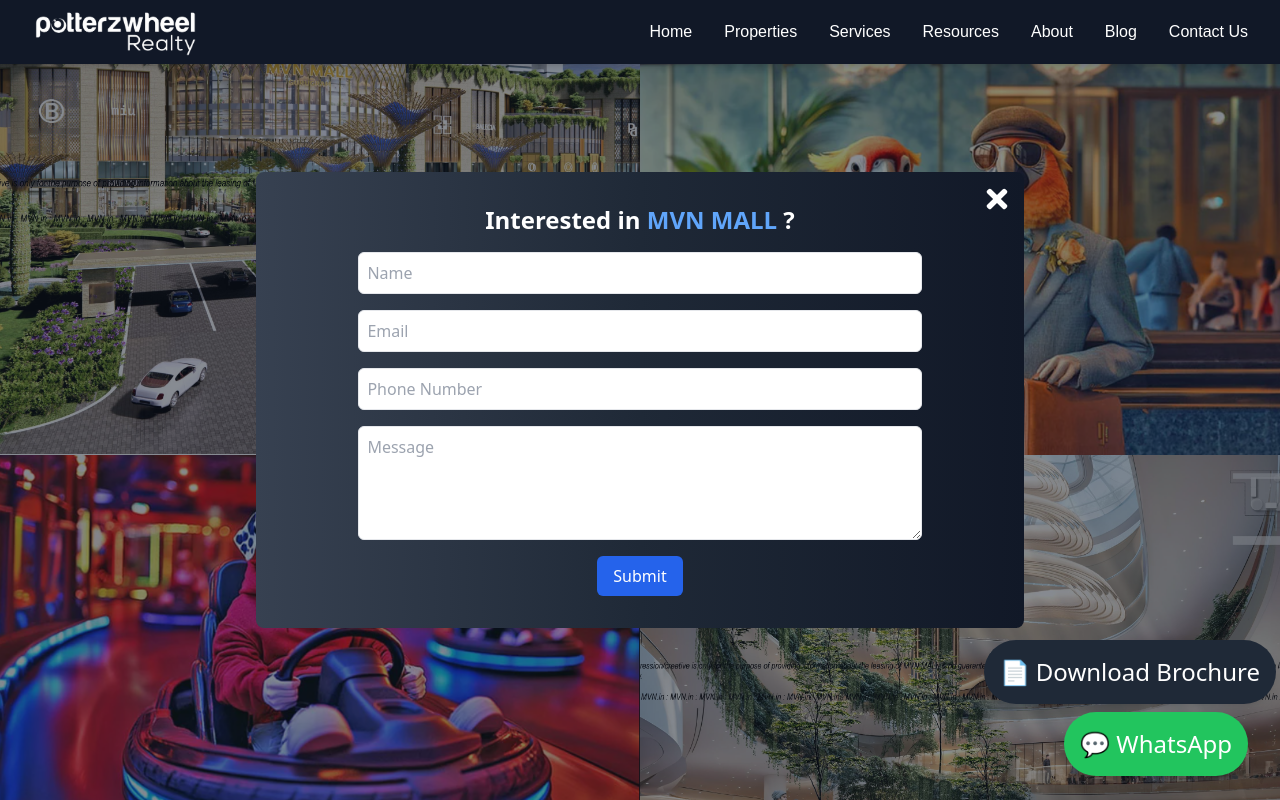
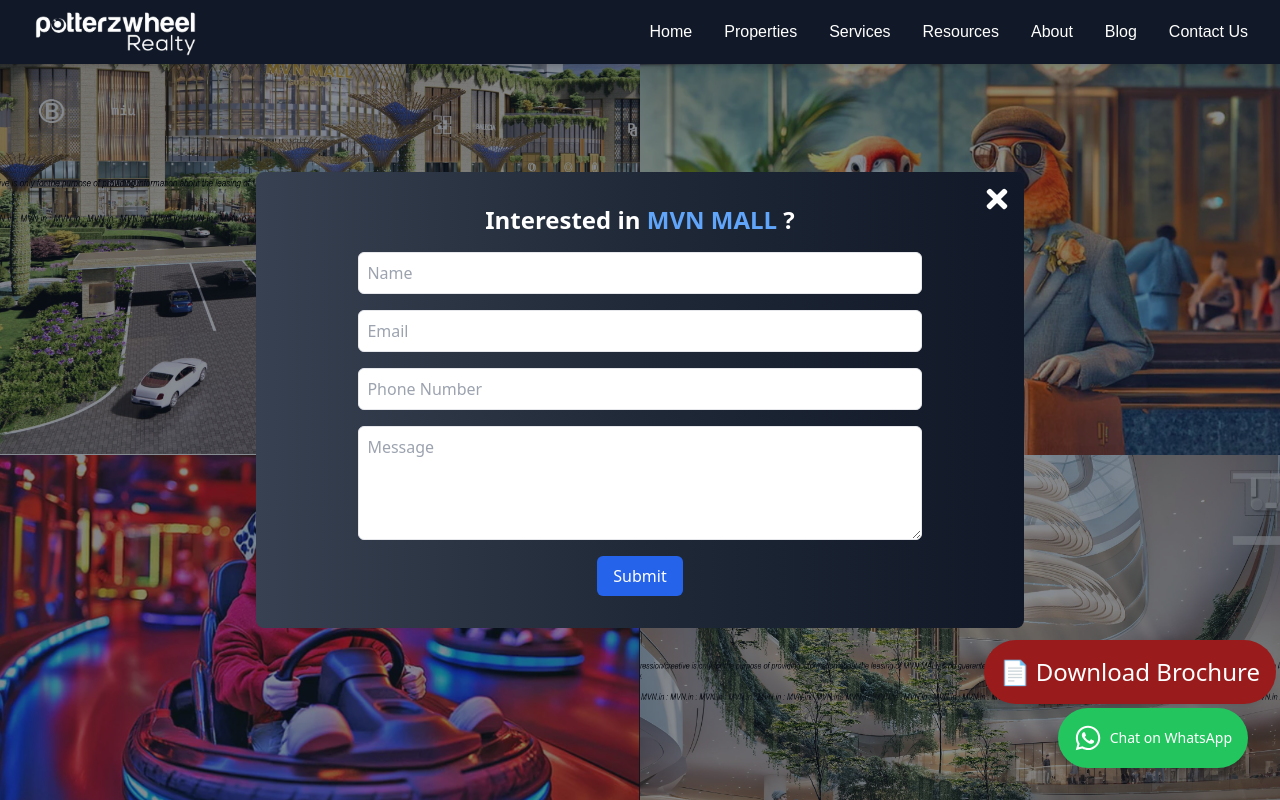
Before and after one commit to gaurank11/potterzwheel, a React (Vite) app: page /mvn in a window 1280 px wide. Shown: the top 800 px of the page. Built offline with nearby package versions, Linux system fonts and the light colour scheme.

Commit message:
final commit

```diff
--- a/src/components/Properties_Details.jsx
+++ b/src/components/Properties_Details.jsx
@@ -535,7 +535,7 @@
     {/* Floating Download Brochure Button (Chat-like Icon) */}
     {pdfUrl && (
         <a href={pdfUrl} target="_blank" rel="noopener noreferrer">
-          <div className="fixed bottom-24 right-1 bg-gray-800 text-white rounded-full p-4 shadow-lg hover:bg-gray-900 transition duration-200">
+          <div className="fixed bottom-24 right-1 bg-red-800 text-white rounded-full p-4 shadow-lg hover:bg-red-900 transition duration-200">
             <span className="text-md md:text-2xl">📄   Download Brochure</span> {/* You can use an icon here */}
           </div>
         </a>
--- a/src/components/WhatsAppFloatingIcon.jsx
+++ b/src/components/WhatsAppFloatingIcon.jsx
@@ -1,13 +1,21 @@
 import React from "react";
+import { FaWhatsapp } from "react-icons/fa"; // Ensure react-icons is installed
 
 const WhatsAppFloatingIcon = ({ phoneNumber }) => {
-  const whatsappUrl = `https://wa.me/${phoneNumber}`;
+  // Ensure proper formatting of the phone number
+  const formattedPhoneNumber = phoneNumber.replace(/[^\d+]/g, ""); // Remove unwanted characters
+  const whatsappUrl = `https://wa.me/${formattedPhoneNumber}`; // Universal WhatsApp URL
 
   return (
-    <a href={whatsappUrl} target="_blank" rel="noopener noreferrer">
-      <div className="fixed bottom-6 right-8 bg-green-500 text-white rounded-full p-4 shadow-lg hover:bg-green-600 transition duration-200">
-        <span className="text-md md:text-2xl">💬 WhatsApp</span>
-      </div>
+    <a
+      href={whatsappUrl}
+      target="_blank"
+      rel="noopener noreferrer"
+      className="fixed bottom-8 right-1 md:right-8 bg-green-500 text-white rounded-full p-4 shadow-lg hover:bg-green-600 transition duration-200 flex items-center space-x-2"
+      title="Chat on WhatsApp"
+    >
+      <FaWhatsapp size={28} /> {/* WhatsApp Icon */}
+      <span className="text-sm md:text-md font-medium">Chat on WhatsApp</span> {/* Text */}
     </a>
   );
 };
```
